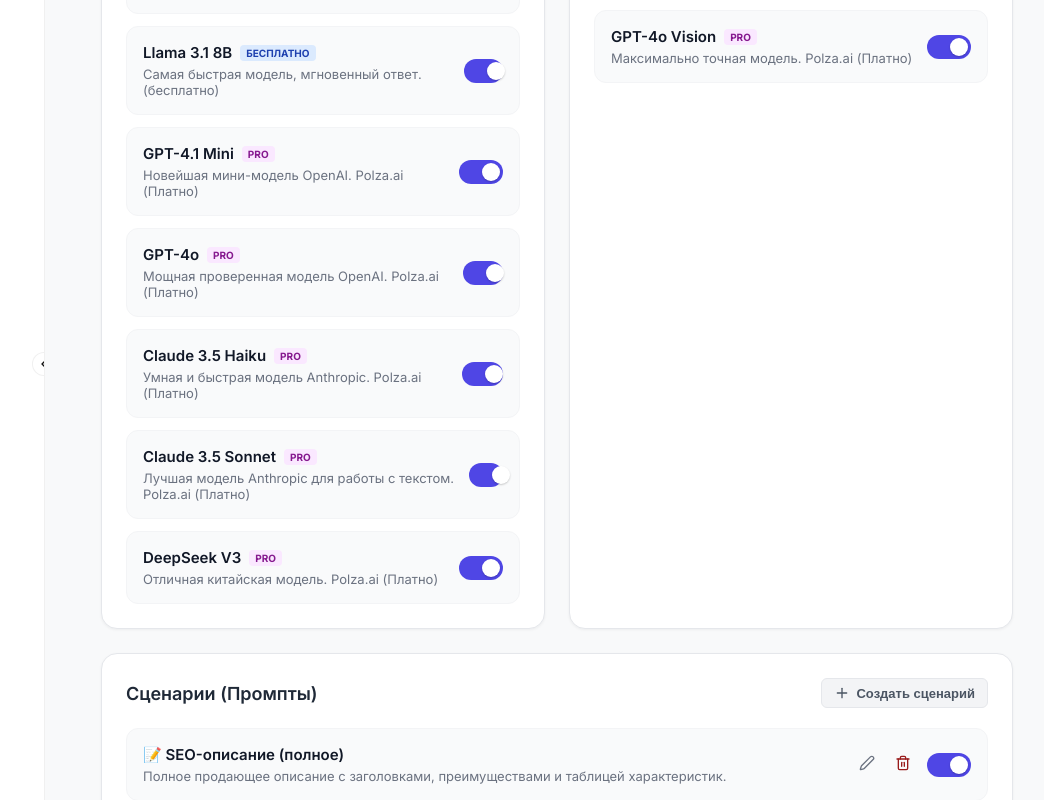
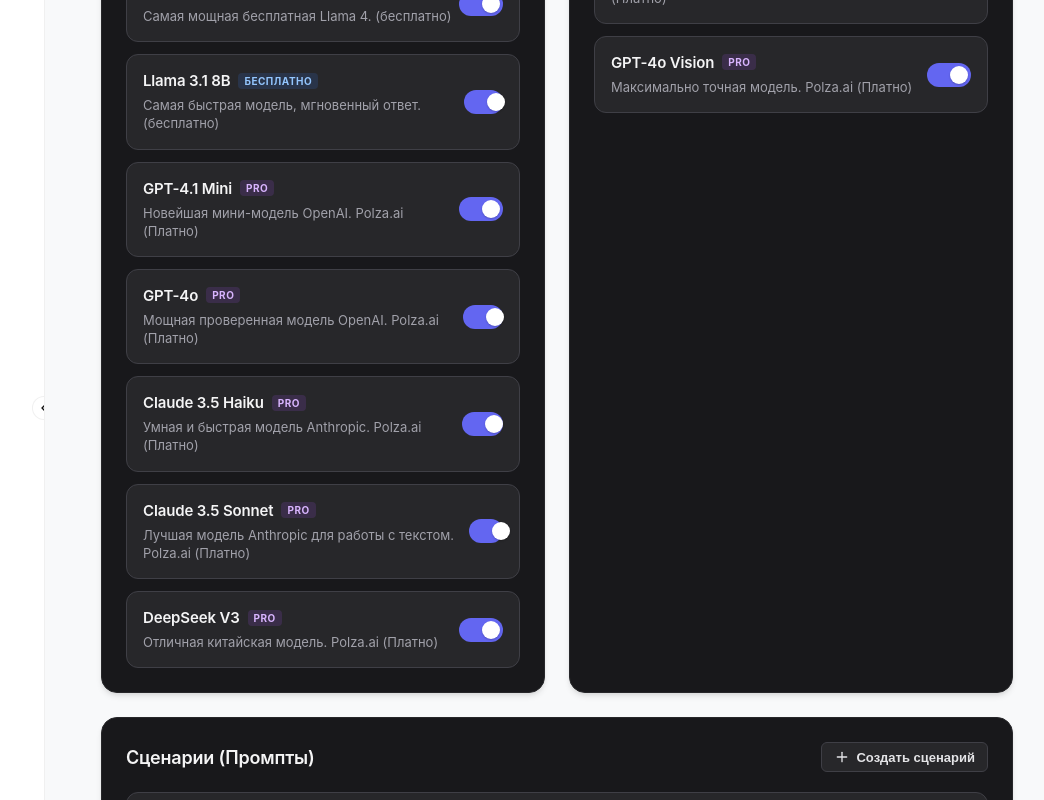
Before and after one commit to FlyJikey/my-ai-hub, a Next.js app: page /dashboard/settings in a window 1280 px wide. Shown: the part 580-1380 px from the top of the page, without its empty margins (211-1255 px from the left). Built offline with nearby package versions, Linux system fonts and the light colour scheme; no server answers; the database is empty.

Commit message:
style: switch settings page to dark mode theme

```diff
--- a/src/app/dashboard/settings/page.module.css
+++ b/src/app/dashboard/settings/page.module.css
@@ -2,6 +2,7 @@
     padding: 24px;
     max-width: 1200px;
     margin: 0 auto;
+    font-family: -apple-system, BlinkMacSystemFont, "Segoe UI", Roboto, Helvetica, Arial, sans-serif;
 }
 
 .header {
@@ -14,21 +15,26 @@
 .title {
     font-size: 28px;
     font-weight: 700;
-    color: #111827;
+    color: #f4f4f5;
+    /* Light text for dark mode */
     margin: 0 0 8px 0;
+    letter-spacing: -0.01em;
 }
 
 .subtitle {
     font-size: 15px;
-    color: #6b7280;
+    color: #a1a1aa;
+    /* Muted text for dark mode */
     margin: 0;
+    line-height: 1.5;
 }
 
 .saveBtn {
     display: flex;
     align-items: center;
     gap: 8px;
-    background-color: #4f46e5;
+    background-color: #6366f1;
+    /* Indigo 500 */
     color: white;
     padding: 10px 20px;
     border-radius: 8px;
@@ -36,12 +42,13 @@
     font-size: 14px;
     font-weight: 600;
     cursor: pointer;
-    box-shadow: 0 4px 6px -1px rgba(79, 70, 229, 0.2);
+    box-shadow: 0 4px 6px -1px rgba(99, 102, 241, 0.2);
     transition: all 0.2s;
 }
 
 .saveBtn:hover:not(:disabled) {
-    background-color: #4338ca;
+    background-color: #4f46e5;
+    /* Indigo 600 */
     transform: translateY(-1px);
 }
 
@@ -55,8 +62,13 @@
 }
 
 @keyframes spin {
-    from { transform: rotate(0deg); }
-    to { transform: rotate(360deg); }
+    from {
+        transform: rotate(0deg);
+    }
+
+    to {
+        transform: rotate(360deg);
+    }
 }
 
 .alert {
@@ -70,15 +82,17 @@
 }
 
 .alertSuccess {
-    background-color: #ecfdf5;
-    color: #065f46;
-    border: 1px solid #a7f3d0;
+    background-color: rgba(16, 185, 129, 0.1);
+    color: #34d399;
+    /* Emerald 400 */
+    border: 1px solid rgba(16, 185, 129, 0.2);
 }
 
 .alertError {
-    background-color: #fef2f2;
-    color: #991b1b;
-    border: 1px solid #fecaca;
+    background-color: rgba(239, 68, 68, 0.1);
+    color: #f87171;
+    /* Red 400 */
+    border: 1px solid rgba(239, 68, 68, 0.2);
 }
 
 .grid {
@@ -92,11 +106,13 @@
 }
 
 .card {
-    background: white;
+    background: #18181b;
+    /* Zinc 900 */
     border-radius: 16px;
     padding: 24px;
-    border: 1px solid #e5e7eb;
-    box-shadow: 0 1px 3px rgba(0,0,0,0.05);
+    border: 1px solid #27272a;
+    /* Zinc 800 */
+    box-shadow: 0 4px 6px -1px rgba(0, 0, 0, 0.1), 0 2px 4px -1px rgba(0, 0, 0, 0.06);
 }
 
 .cardHeader {
@@ -109,8 +125,10 @@
 .cardTitle {
     font-size: 18px;
     font-weight: 600;
-    color: #1f2937;
+    color: #f4f4f5;
+    /* Zinc 100 */
     margin: 0 0 20px 0;
+    letter-spacing: -0.01em;
 }
 
 .cardHeader .cardTitle {
@@ -121,19 +139,25 @@
     display: flex;
     align-items: center;
     gap: 6px;
-    background: #f3f4f6;
-    border: 1px solid #e5e7eb;
+    background: #27272a;
+    /* Zinc 800 */
+    border: 1px solid #3f3f46;
+    /* Zinc 700 */
     padding: 6px 12px;
     border-radius: 6px;
     font-size: 13px;
     font-weight: 600;
-    color: #4b5563;
+    color: #e4e4e7;
+    /* Zinc 200 */
     cursor: pointer;
-    transition: background 0.2s;
+    transition: background 0.2s, border-color 0.2s;
 }
 
 .addBtn:hover {
-    background: #e5e7eb;
+    background: #3f3f46;
+    /* Zinc 700 */
+    border-color: #52525b;
+    /* Zinc 600 */
 }
 
 .list {
@@ -147,9 +171,17 @@
     justify-content: space-between;
     align-items: center;
     padding: 16px;
-    background: #f9fafb;
+    background: #27272a;
+    /* Zinc 800 */
     border-radius: 12px;
-    border: 1px solid #f3f4f6;
+    border: 1px solid #3f3f46;
+    /* Zinc 700 */
+    transition: border-color 0.2s;
+}
+
+.listItem:hover {
+    border-color: #52525b;
+    /* Zinc 600 */
 }
 
 .scenarioItem {
@@ -157,54 +189,72 @@
     justify-content: space-between;
     align-items: center;
     padding: 16px;
-    background: #f9fafb;
+    background: #27272a;
+    /* Zinc 800 */
     border-radius: 12px;
-    border: 1px solid #f3f4f6;
+    border: 1px solid #3f3f46;
+    /* Zinc 700 */
+    transition: border-color 0.2s;
+}
+
+.scenarioItem:hover {
+    border-color: #52525b;
+    /* Zinc 600 */
 }
 
 .itemInfo {
     display: flex;
     flex-direction: column;
-    gap: 4px;
+    gap: 6px;
 }
 
 .scenarioInfo {
     flex: 1;
     display: flex;
     flex-direction: column;
-    gap: 4px;
+    gap: 6px;
 }
 
 .itemName {
     font-size: 15px;
     font-weight: 600;
-    color: #111827;
+    color: #f4f4f5;
+    /* Zinc 100 */
     display: flex;
     align-items: center;
     gap: 8px;
+    letter-spacing: -0.01em;
 }
 
 .badgeFree {
     font-size: 10px;
     font-weight: 700;
-    background: #dbeafe;
-    color: #1e40af;
+    background: rgba(59, 130, 246, 0.15);
+    /* Blue with opacity */
+    color: #93c5fd;
+    /* Blue 300 */
     padding: 2px 6px;
     border-radius: 4px;
+    letter-spacing: 0.05em;
 }
 
 .badgePremium {
     font-size: 10px;
     font-weight: 700;
-    background: #fae8ff;
-    color: #86198f;
+    background: rgba(168, 85, 247, 0.15);
+    /* Purple with opacity */
+    color: #d8b4fe;
+    /* Purple 300 */
     padding: 2px 6px;
     border-radius: 4px;
+    letter-spacing: 0.05em;
 }
 
 .itemDesc {
     font-size: 13px;
-    color: #6b7280;
+    color: #a1a1aa;
+    /* Zinc 400 */
+    line-height: 1.4;
 }
 
 .scenarioActions {
@@ -216,28 +266,35 @@
 .iconBtn {
     background: none;
     border: none;
-    color: #6b7280;
+    color: #a1a1aa;
+    /* Zinc 400 */
     cursor: pointer;
-    padding: 4px;
-    border-radius: 4px;
+    padding: 6px;
+    border-radius: 6px;
+    transition: background 0.2s, color 0.2s;
 }
 
 .iconBtn:hover {
-    background: #f3f4f6;
-    color: #111827;
+    background: #3f3f46;
+    /* Zinc 700 */
+    color: #f4f4f5;
+    /* Zinc 100 */
 }
 
 .iconBtnTextDelete {
     background: none;
     border: none;
-    color: #991b1b;
+    color: #f87171;
+    /* Red 400 */
     cursor: pointer;
-    padding: 4px;
-    border-radius: 4px;
+    padding: 6px;
+    border-radius: 6px;
+    transition: background 0.2s;
 }
 
 .iconBtnTextDelete:hover {
-    background: #fee2e2;
+    background: rgba(239, 68, 68, 0.15);
+    /* Red tint */
 }
 
 /* Switch Toggle */
@@ -257,8 +314,12 @@
 .slider {
     position: absolute;
     cursor: pointer;
-    top: 0; left: 0; right: 0; bottom: 0;
-    background-color: #cbd5e1;
+    top: 0;
+    left: 0;
+    right: 0;
+    bottom: 0;
+    background-color: #52525b;
+    /* Zinc 600 */
     transition: .4s;
     border-radius: 24px;
 }
@@ -273,22 +334,27 @@
     background-color: white;
     transition: .4s;
     border-radius: 50%;
-    box-shadow: 0 1px 2px rgba(0,0,0,0.2);
+    box-shadow: 0 1px 2px rgba(0, 0, 0, 0.2);
 }
 
-input:checked + .slider {
-    background-color: #4f46e5;
+input:checked+.slider {
+    background-color: #6366f1;
+    /* Indigo 500 */
 }
 
-input:checked + .slider:before {
+input:checked+.slider:before {
     transform: translateX(20px);
 }
 
 /* Modal */
 .modalOverlay {
     position: fixed;
-    top: 0; left: 0; right: 0; bottom: 0;
-    background: rgba(0, 0, 0, 0.5);
+    top: 0;
+    left: 0;
+    right: 0;
+    bottom: 0;
+    background: rgba(0, 0, 0, 0.75);
+    /* Darker backdrop */
     backdrop-filter: blur(4px);
     display: flex;
     align-items: center;
@@ -298,11 +364,14 @@
 }
 
 .modal {
-    background: white;
+    background: #18181b;
+    /* Zinc 900 */
     width: 100%;
     max-width: 600px;
     border-radius: 16px;
-    box-shadow: 0 20px 25px -5px rgba(0, 0, 0, 0.1);
+    box-shadow: 0 25px 50px -12px rgba(0, 0, 0, 0.5);
+    border: 1px solid #3f3f46;
+    /* Zinc 700 */
     display: flex;
     flex-direction: column;
     max-height: 90vh;
@@ -311,9 +380,12 @@
 .modalTitle {
     margin: 0;
     padding: 24px;
-    border-bottom: 1px solid #f3f4f6;
+    border-bottom: 1px solid #27272a;
+    /* Zinc 800 */
     font-size: 18px;
     font-weight: 600;
+    color: #f4f4f5;
+    /* Zinc 100 */
 }
 
 .modalBody {
@@ -321,7 +393,8 @@
     overflow-y: auto;
     display: flex;
     flex-direction: column;
-    gap: 16px;
+    gap: 20px;
+    /* Increased gap */
 }
 
 .inputGroupRow {
@@ -338,59 +411,88 @@
 .inputGroup label {
     font-size: 13px;
     font-weight: 500;
-    color: #4b5563;
+    color: #d4d4d8;
+    /* Zinc 300 */
 }
 
 .inputGroup input {
-    padding: 10px 12px;
-    border: 1px solid #d1d5db;
+    padding: 12px 14px;
+    background: #27272a;
+    /* Zinc 800 */
+    border: 1px solid #3f3f46;
+    /* Zinc 700 */
     border-radius: 8px;
     font-size: 14px;
+    color: #f4f4f5;
+    /* Zinc 100 */
     outline: none;
-    transition: border-color 0.2s;
+    transition: border-color 0.2s, box-shadow 0.2s;
 }
 
 .inputGroup textarea {
-    padding: 12px;
-    border: 1px solid #d1d5db;
+    padding: 14px;
+    background: #27272a;
+    /* Zinc 800 */
+    border: 1px solid #3f3f46;
+    /* Zinc 700 */
     border-radius: 8px;
     font-size: 14px;
+    color: #f4f4f5;
+    /* Zinc 100 */
     outline: none;
-    transition: border-color 0.2s;
+    transition: border-color 0.2s, box-shadow 0.2s;
     resize: vertical;
-    font-family: monospace;
+    font-family: inherit;
+    /* Remove monospace for better readability */
+    line-height: 1.5;
 }
 
-.inputGroup input:focus, .inputGroup textarea:focus {
-    border-color: #4f46e5;
-    box-shadow: 0 0 0 3px rgba(79, 70, 229, 0.1);
+.inputGroup input::placeholder,
+.inputGroup textarea::placeholder {
+    color: #71717a;
+    /* Zinc 500 */
+}
+
+.inputGroup input:focus,
+.inputGroup textarea:focus {
+    border-color: #6366f1;
+    /* Indigo 500 */
+    box-shadow: 0 0 0 3px rgba(99, 102, 241, 0.15);
 }
 
 .modalFooter {
     padding: 20px 24px;
-    border-top: 1px solid #f3f4f6;
+    border-top: 1px solid #27272a;
+    /* Zinc 800 */
     display: flex;
     justify-content: flex-end;
     gap: 12px;
 }
 
 .cancelBtn {
-    background: #f3f4f6;
-    border: none;
+    background: transparent;
+    border: 1px solid #3f3f46;
+    /* Zinc 700 */
     padding: 10px 20px;
     border-radius: 8px;
     font-size: 14px;
     font-weight: 500;
-    color: #4b5563;
+    color: #d4d4d8;
+    /* Zinc 300 */
     cursor: pointer;
+    transition: background 0.2s, color 0.2s;
 }
 
 .cancelBtn:hover {
-    background: #e5e7eb;
+    background: #27272a;
+    /* Zinc 800 */
+    color: #f4f4f5;
+    /* Zinc 100 */
 }
 
 .saveModalBtn {
-    background: #4f46e5;
+    background: #6366f1;
+    /* Indigo 500 */
     border: none;
     padding: 10px 20px;
     border-radius: 8px;
@@ -398,10 +500,12 @@
     font-weight: 500;
     color: white;
     cursor: pointer;
+    transition: background 0.2s;
 }
 
 .saveModalBtn:hover:not(:disabled) {
-    background: #4338ca;
+    background: #4f46e5;
+    /* Indigo 600 */
 }
 
 .saveModalBtn:disabled {
@@ -412,22 +516,31 @@
 .emptyState {
     padding: 32px;
     text-align: center;
-    color: #6b7280;
+    color: #a1a1aa;
+    /* Zinc 400 */
     font-size: 14px;
+    background: #18181b;
+    /* Zinc 900 */
+    border-radius: 12px;
+    border: 1px dashed #3f3f46;
+    /* Zinc 700 */
 }
 
-.loadingState, .errorState {
+.loadingState,
+.errorState {
     display: flex;
     align-items: center;
     justify-content: center;
     gap: 12px;
     min-height: 400px;
-    color: #6b7280;
+    color: #a1a1aa;
+    /* Zinc 400 */
     font-size: 16px;
 }
 
 .errorState {
-    color: #991b1b;
+    color: #f87171;
+    /* Red 400 */
 }
 
 @media (max-width: 768px) {
```
